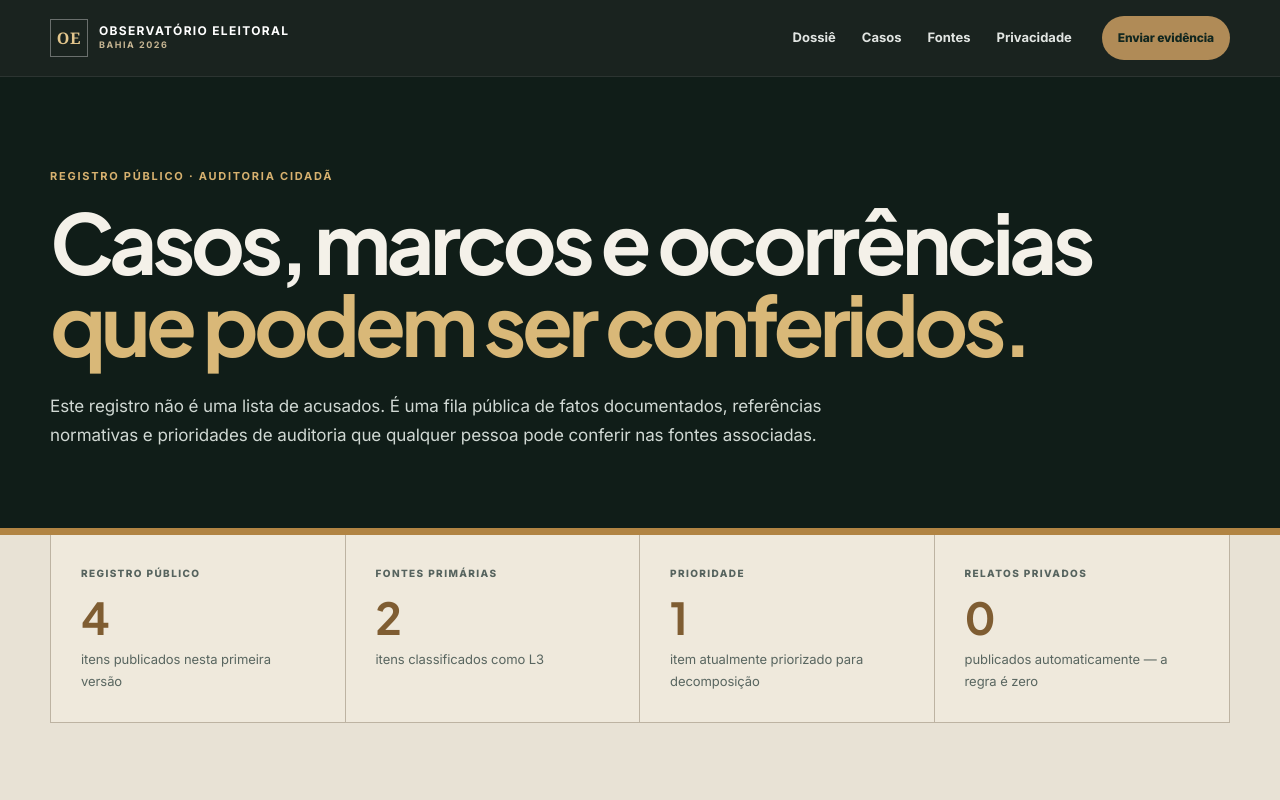
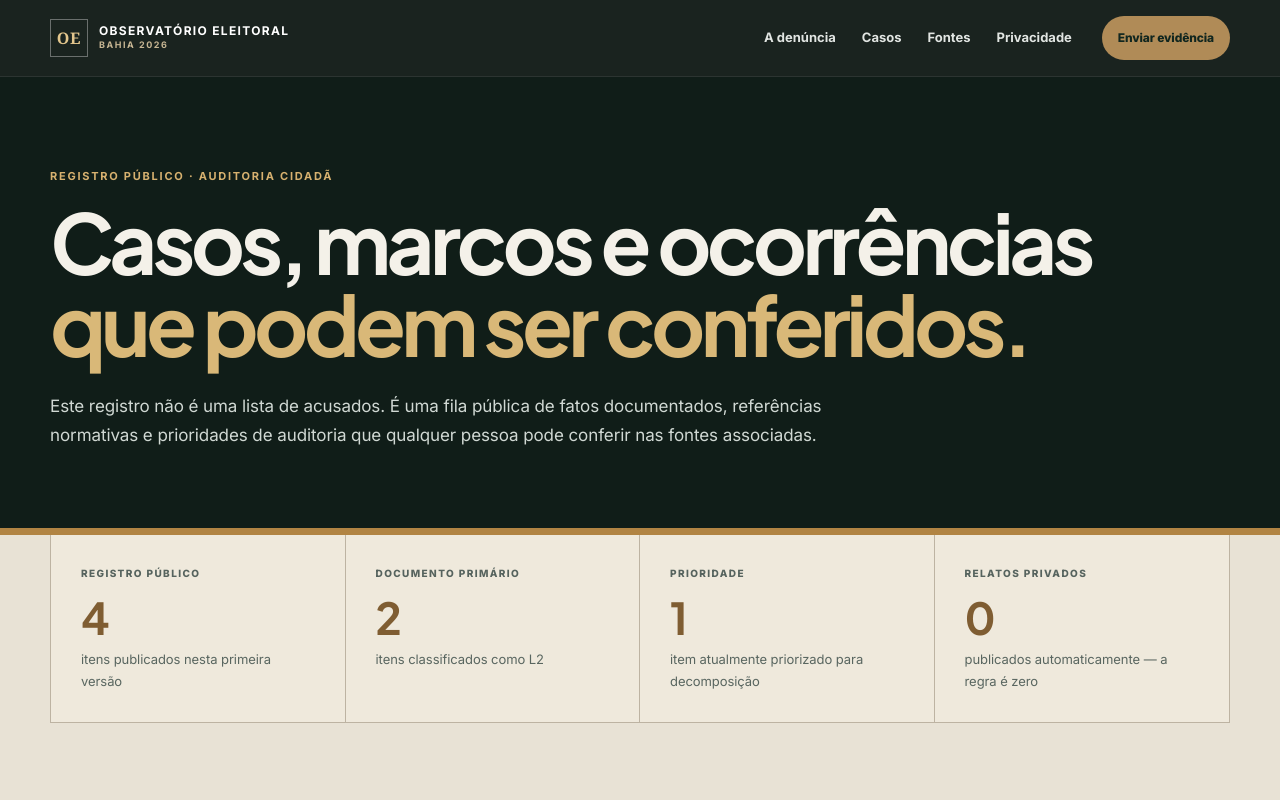
Before and after one commit to davidazevedo/observatorio-eleitoral-ba-2026, a Next.js app: page /casos in a window 1280 px wide. Shown: the top 800 px of the page. Built offline with nearby package versions, Linux system fonts and the light colour scheme.

Commit message:
fix: align cases page with revised evidence taxonomy

```diff
--- a/app/casos/page.tsx
+++ b/app/casos/page.tsx
@@ -21,7 +21,7 @@ export default function CasesPage() {
             <span className="brand-copy">Observatório Eleitoral<br/><small>Bahia 2026</small></span>
           </Link>
           <nav className="nav" aria-label="Principal">
-            <Link href="/dossie">Dossiê</Link>
+            <Link href="/denuncia">A denúncia</Link>
             <Link href="/casos">Casos</Link>
             <Link href="/fontes">Fontes</Link>
             <Link href="/privacidade">Privacidade</Link>
@@ -42,7 +42,7 @@ export default function CasesPage() {
 
       <section className="container cases-stats" aria-label="Resumo do registro">
         <article><span>REGISTRO PÚBLICO</span><strong>{publicCases.length}</strong><p>itens publicados nesta primeira versão</p></article>
-        <article><span>FONTES PRIMÁRIAS</span><strong>{publicCases.filter((item) => item.evidenceLevel === 'L3').length}</strong><p>itens classificados como L3</p></article>
+        <article><span>DOCUMENTO PRIMÁRIO</span><strong>{publicCases.filter((item) => item.evidenceLevel === 'L2').length}</strong><p>itens classificados como L2</p></article>
         <article><span>PRIORIDADE</span><strong>{countBy('Prioridade de auditoria')}</strong><p>item atualmente priorizado para decomposição</p></article>
         <article><span>RELATOS PRIVADOS</span><strong>0</strong><p>publicados automaticamente — a regra é zero</p></article>
       </section>
@@ -68,7 +68,7 @@ export default function CasesPage() {
           <p>A matriz será preenchida gradualmente com instrumento, pagamento, contrato, fornecedor, ordem de serviço, medição, execução física e fundamento de eventual exceção eleitoral.</p>
         </div>
         <div className="actions">
-          <Link className="button" href="/dossie#matriz">Ver campos da matriz</Link>
+          <Link className="button" href="/dossie#analitico">Conhecer o dossiê analítico</Link>
           <Link className="button secondary" href="/enviar">Enviar fato ou evidência</Link>
         </div>
       </section>
@@ -77,7 +77,7 @@ export default function CasesPage() {
         <div className="container footer-top">
           <div><strong>Observatório Eleitoral Bahia 2026</strong><p>Registro público sujeito a atualização, correção e contraditório.</p></div>
           <div className="footer-signature"><span>Idealização e coordenação</span><strong>David Pereira de Azevedo</strong></div>
-          <p><Link href="/dossie">Dossiê</Link> · <Link href="/fontes">Fontes</Link> · <Link href="/privacidade">Privacidade</Link></p>
+          <p><Link href="/denuncia">Denúncia</Link> · <Link href="/dossie">Dossiê</Link> · <Link href="/correcoes">Correções</Link> · <Link href="/atualizacoes">Atualizações</Link></p>
         </div>
       </footer>
     </main>
```
